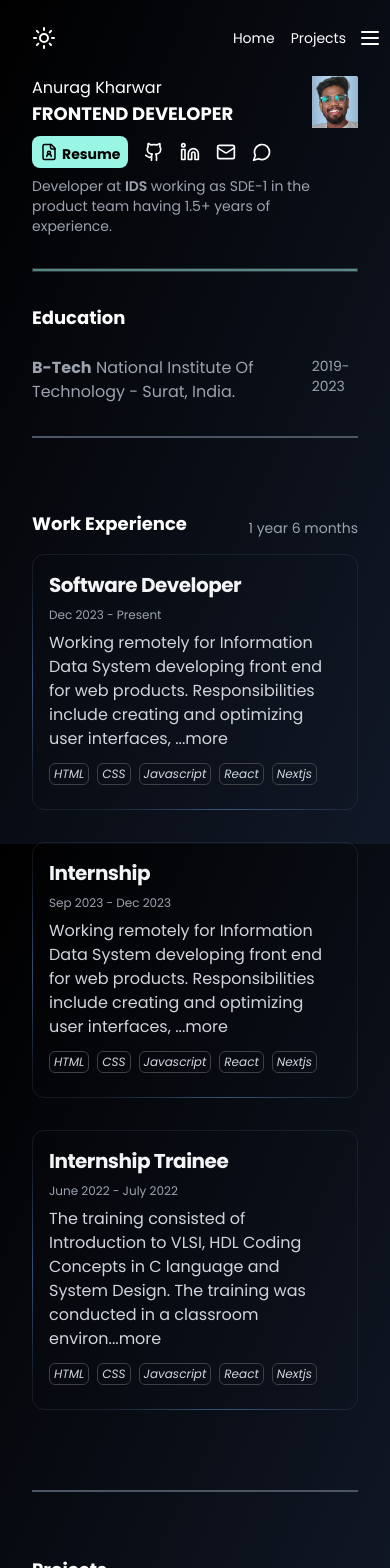
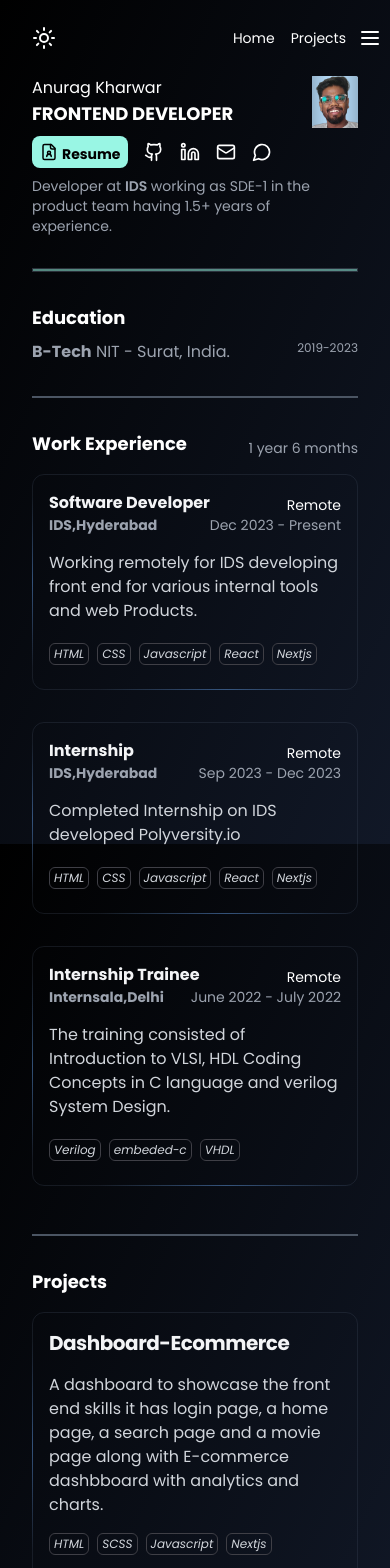
Before and after one commit to AnuragKharwar/anuragkharwar_next, a Next.js app: page / in a window 390 px wide. Shown: the top 1568 px of the page. Built offline with nearby package versions, Linux system fonts and the light colour scheme.

Commit message:
fix update

```diff
--- a/app/(dashboard)/page.jsx
+++ b/app/(dashboard)/page.jsx
@@ -14,7 +14,7 @@ const page = () => {
       <Education />
       <Divider />
 
-      <div className="flex flex-col gap-8 mt-10">
+      <div className="flex flex-col lg:gap-8">
         <Experience />
         <Divider />
         <Projects title="Projects" data={PortfolioJson} />
--- a/components/Education/Education.tsx
+++ b/components/Education/Education.tsx
@@ -2,14 +2,17 @@ import React from "react";
 
 const Education = () => {
   return (
-    <div className="flex flex-col h-full gap-4 ">
+    <div className="flex flex-col h-full lg:gap-4 ">
       <h1 className="text-lg lg:text-3xl font-bold ">Education</h1>
       <div className="flex justify-between text-gray-500 dark:text-gray-400 mt-2">
-        <p className="text-md ">
+        <p className="text-md hidden lg:block ">
           <strong>B-Tech</strong> National Institute Of Technology - Surat,
           India.
         </p>
-        <span className="text-sm">2019-2023</span>
+        <p className="text-md lg:hidden">
+          <strong>B-Tech</strong> NIT - Surat, India.
+        </p>
+        <span className="text-xs lg:text-sm">2019-2023</span>
       </div>
     </div>
   );
--- a/components/Experience/Experience.tsx
+++ b/components/Experience/Experience.tsx
@@ -5,31 +5,33 @@ const data = [
     title: "Software Developer ",
     duration: "Dec 2023 - Present",
     details:
-      "Working remotely for Information Data System developing front end for web products. Responsibilities include creating and optimizing user interfaces, integrating APIs for dynamic data handling, managing state and store management with tools like Redux, implementing session handling for secure user authentication and data persistence, and ensuring responsive and accessible design across various devices and browsers. Additional tasks involve collaborating with backend developers, participating in code reviews, and maintaining up-to-date documentation.",
-    link: "https://www.google.com",
+      "Working remotely for IDS developing front end for various internal tools and web Products. ",
+    link: "https://idssoft.com/",
     imgUrl: "/assets/sde.png",
     isWorking: true,
     technologies: ["HTML", "CSS", "Javascript", "React", "Nextjs"],
+    org: "IDS,Hyderabad",
   },
   {
     title: "Internship",
     duration: "Sep 2023 - Dec 2023",
-    details:
-      "Working remotely for Information Data System developing front end for web products. Responsibilities include creating and optimizing user interfaces, integrating APIs for dynamic data handling, managing state and store management with tools like Redux, implementing session handling for secure user authentication and data persistence, and ensuring responsive and accessible design across various devices and browsers. Additional tasks involve collaborating with backend developers, participating in code reviews, and maintaining up-to-date documentation.",
-    link: "https://www.google.com",
+    details: `Completed Internship on IDS developed Polyversity.io`,
+    link: "https://www.polyversity.io/",
     imgUrl: "/assets/sde.png",
     isWorking: true,
     technologies: ["HTML", "CSS", "Javascript", "React", "Nextjs"],
+    org: "IDS,Hyderabad",
   },
   {
     title: "Internship Trainee",
     duration: "June 2022 - July 2022",
     details:
-      "The training consisted of Introduction to VLSI, HDL Coding Concepts in C language and System Design. The training was conducted in a classroom environment. The trainee was expected to attend the training sessions and complete the assigned tasks. The trainee was also expected to participate in group discussions and provide feedback to the instructor.",
-    link: "https://www.google.com",
+      "The training consisted of Introduction to VLSI, HDL Coding Concepts in C language and verilog System Design. ",
+    link: "",
     imgUrl: "/assets/sde.png",
     isWorking: true,
-    technologies: ["HTML", "CSS", "Javascript", "React", "Nextjs"],
+    technologies: ["Verilog", "embeded-c", "VHDL"],
+    org: "Internsala,Delhi",
   },
 ];
 const Experience = () => {
@@ -52,6 +54,7 @@ const Experience = () => {
             logo={experience.imgUrl}
             isWorking={experience.isWorking}
             technologies={experience.technologies}
+            org={experience.org}
           />
         ))}
       </div>
--- a/components/Experience/ExperienceCard.js
+++ b/components/Experience/ExperienceCard.js
@@ -11,6 +11,7 @@ export default function ProjectCard({
   href,
   logo,
   isWorking,
+  org,
 }) {
   // const tags = ["GitHub", "React", "JamStack"];
   let mouseX = useMotionValue(0);
@@ -49,21 +50,29 @@ export default function ProjectCard({
             className="transition-transform duration-500"
           />
         </motion.div> */}
-        <div className=" flex flex-col items-start   dark:border-gray-800 rounded p-4 relative">
+        <div className="flex flex-col items-start dark:border-gray-800 rounded p-4 relative">
           {/* */}
-          <div className="flex flex-col lg:flex-row w-full items-start gap-2 lg:gap-10">
-            <h4 className="text-xl font-bold tracking-tight text-gray-900 dark:text-gray-100 ">
-              {title}
-            </h4>
-            <p className="text-gray-500 dark:text-gray-400 text-xs lg:ml-auto lg:hidden   ">
-              {duration}
-            </p>
+          <div className="lg:grid grid-cols-9 w-full ">
+            <div className="flex justify-between lg:grid col-span-2 ">
+              <h4 className="text-md font-bold  text-gray-900 dark:text-gray-100 h-fit ">
+                {title}
+                <br />
+                <span className="font-serif text-xs text-gray-600 lg:block hidden">
+                  {org}
+                </span>
+              </h4>
+              <span className="text-sm  mt-auto">Remote</span>
+            </div>
+            <div className="flex w-full justify-between text-gray-500 dark:text-gray-400 text-sm lg:ml-auto lg:hidden ">
+              <span className="font-bold">{org}</span>
+              <span>{duration}</span>
+            </div>
 
-            <div className="gap-2 flex flex-col">
-              <p className="leading-6  text-gray-700 dark:text-gray-300">
-                {description.slice(0, 150)}...<span>more</span>
+            <div className="flex flex-col gap-4 lg:grid  col-span-7 mt-4 lg:mt-0">
+              <p className="leading-6 text-gray-700 dark:text-gray-300">
+                {description.slice(0, 150)}
               </p>
-              <div className=" flex md:flex-row flex-wrap mt-1 ">
+              <div className=" flex md:flex-row flex-wrap mt-1">
                 {technologies?.map((tag, idx) => (
                   <p
                     key={idx}
--- a/components/Header/ProfileSection.tsx
+++ b/components/Header/ProfileSection.tsx
@@ -23,13 +23,16 @@ const SocialIcons = () => {
         <span className="text-sm  font-bold">Resume</span>
         {/* <Download className="text-2xl hidden hover:text-green-500 hover:visible" /> */}
       </a>
-      <a href="https://github.com/anuragkharwar" target="_blank">
+      <a href="https://github.com/AnuragKharwar" target="_blank">
         <Github className=" hover:text-green-500" width={20} />
       </a>
-      <a href="https://www.linkedin.com/in/anuragkharwar/" target="_blank">
+      <a href="https://www.linkedin.com/in/anurag-kharwar" target="_blank">
         <Linkedin className=" hover:text-blue-500" width={20} />
       </a>
-      <a href="https://twitter.com/anuragkharwar" target="_blank">
+      <a
+        href="mailto:anuragkharwar@gmail.com?subject=Lets work together"
+        target="_blank"
+      >
         <MailIcon className=" hover:text-orange-500" width={20} />
       </a>
       <a href="https://twitter.com/anuragkharwar" target="_blank">
--- a/components/Projects/Projects.tsx
+++ b/components/Projects/Projects.tsx
@@ -7,7 +7,7 @@ const Projects = ({ title, data }: { title: string; data: any }) => {
   const [showMore, setShowMore] = useState(false);
 
   return (
-    <div className="flex flex-col h-full gap-4  ">
+    <div className="flex flex-col h-full gap-4">
       <h1 className="text-lg lg:text-3xl font-bold">{title}</h1>
 
       {/* Initial Projects */}
```
